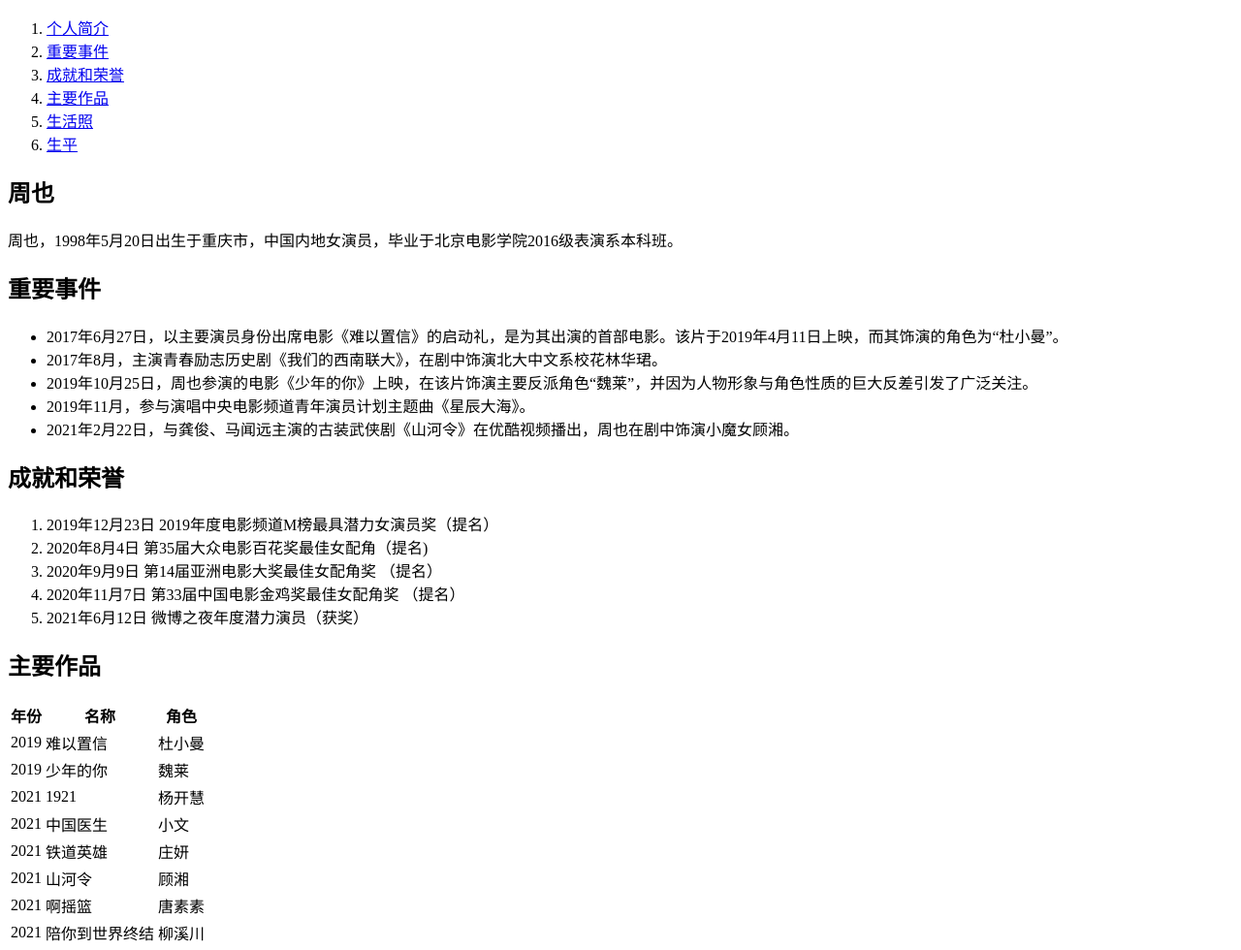
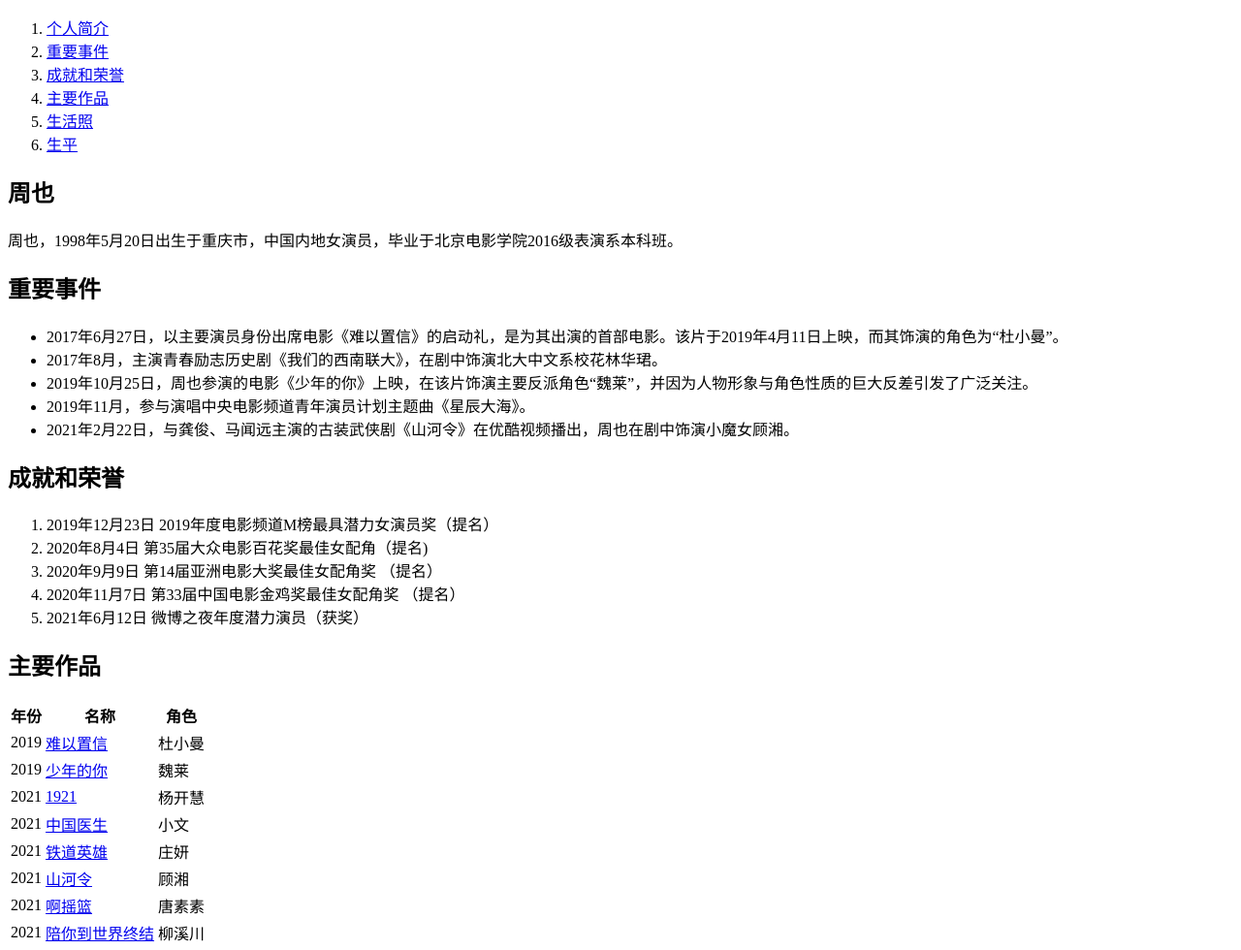
Before and after one commit to rubyjade1188/html-yeah, a plain HTML site: page index.html in a window 1280 px wide. Shown: the top 980 px of the page at 97% size. Drawn offline with Linux system fonts and the light colour scheme.

Commit message:
add links of works

```diff
--- a/index.html
+++ b/index.html
@@ -11,6 +11,9 @@
 		<style>
 			img {
 				max-width: 100%;
+			}
+			table {
+				table-layout: auto;
 			}
 		</style>
 	</head>
@@ -74,42 +77,90 @@
 				<tbody>
 					<tr>
 						<td>2019</td>
-						<td>难以置信</td>
+						<td>
+							<a
+								href="https://baike.baidu.com/item/%E9%9A%BE%E4%BB%A5%E7%BD%AE%E4%BF%A1/20623220"
+								target="_blank"
+								>难以置信</a
+							>
+						</td>
 						<td>杜小曼</td>
 					</tr>
 					<tr>
 						<td>2019</td>
-						<td>少年的你</td>
+						<td>
+							<a
+								href="https://zh.wikipedia.org/wiki/%E5%B0%91%E5%B9%B4%E7%9A%84%E4%BD%A0"
+								target="_blank"
+								>少年的你</a
+							>
+						</td>
 						<td>魏莱</td>
 					</tr>
 					<tr>
 						<td>2021</td>
-						<td>1921</td>
+						<td>
+							<a
+								href="https://zh.wikipedia.org/wiki/1921_(2021%E5%B9%B4%E7%94%B5%E5%BD%B1)"
+								target="_blank"
+								>1921</a
+							>
+						</td>
 						<td>杨开慧</td>
 					</tr>
 					<tr>
 						<td>2021</td>
-						<td>中国医生</td>
+						<td>
+							<a
+								href="https://zh.wikipedia.org/wiki/%E4%B8%AD%E5%9B%BD%E5%8C%BB%E7%94%9F"
+								target="_blank"
+								>中国医生</a
+							>
+						</td>
 						<td>小文</td>
 					</tr>
 					<tr>
 						<td>2021</td>
-						<td>铁道英雄</td>
+						<td>
+							<a
+								href="https://zh.wikipedia.org/wiki/%E9%93%81%E9%81%93%E8%8B%B1%E9%9B%84"
+								target="_blank"
+								>铁道英雄</a
+							>
+						</td>
 						<td>庄妍</td>
 					</tr>
 					<tr>
 						<td>2021</td>
-						<td>山河令</td>
+						<td>
+							<a
+								href="https://zh.wikipedia.org/wiki/%E5%B1%B1%E6%B2%B3%E4%BB%A4"
+								target="_blank"
+								>山河令</a
+							>
+						</td>
 						<td>顾湘</td>
 					</tr>
 					<tr>
 						<td>2021</td>
-						<td>啊摇篮</td>
+						<td>
+							<a
+								href="https://baike.baidu.com/item/%E5%95%8A%E6%91%87%E7%AF%AE/23477890"
+								target="_blank"
+								>啊摇篮</a
+							>
+						</td>
 						<td>唐素素</td>
 					</tr>
 					<tr>
 						<td>2021</td>
-						<td>陪你到世界终结</td>
+						<td>
+							<a
+								href="https://zh.wikipedia.org/wiki/%E9%99%AA%E4%BD%A0%E5%88%B0%E4%B8%96%E7%95%8C%E7%B5%82%E7%B5%90"
+								target="_blank"
+								>陪你到世界终结</a
+							>
+						</td>
 						<td>柳溪川</td>
 					</tr>
 				</tbody>
```
